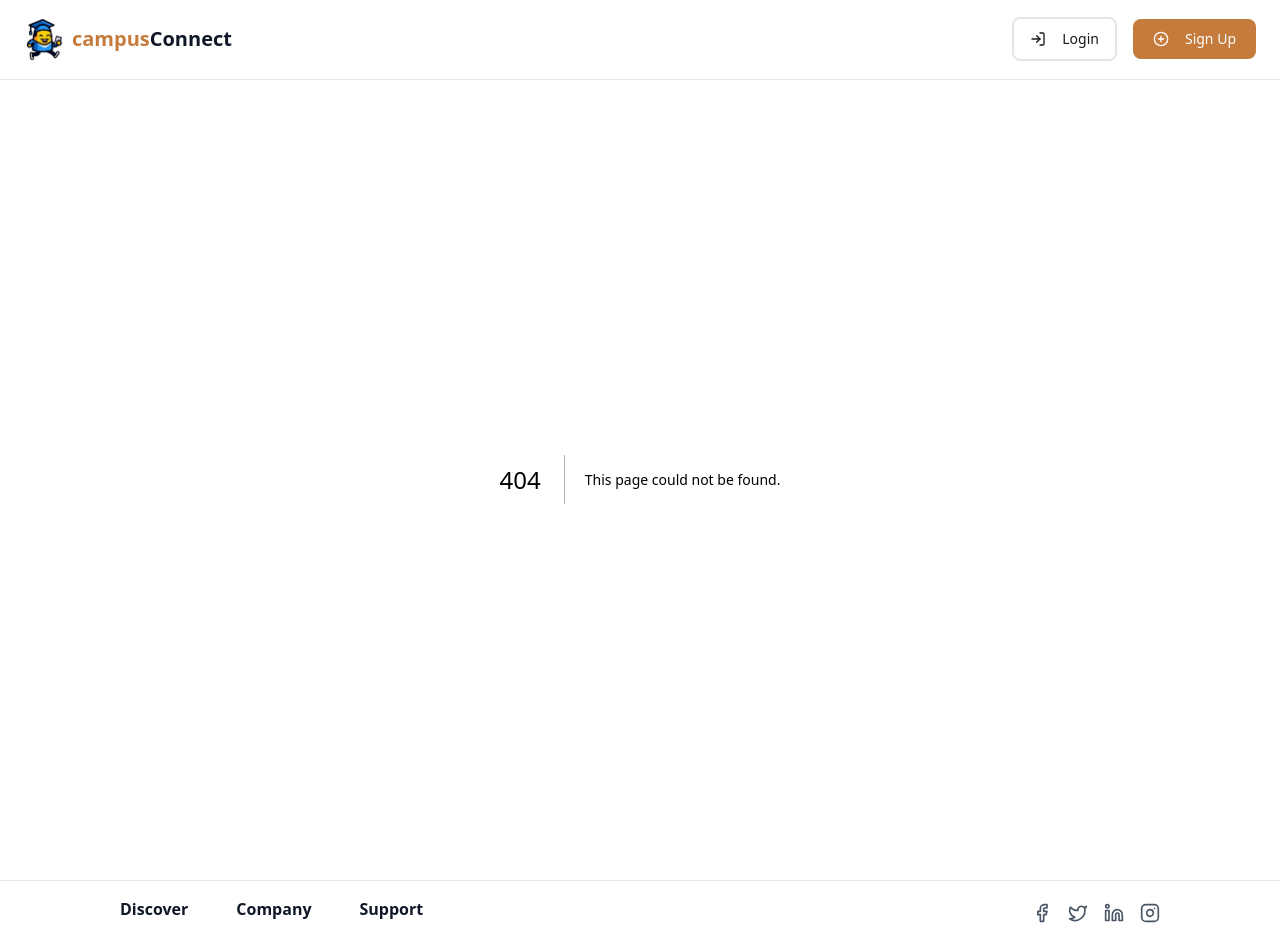
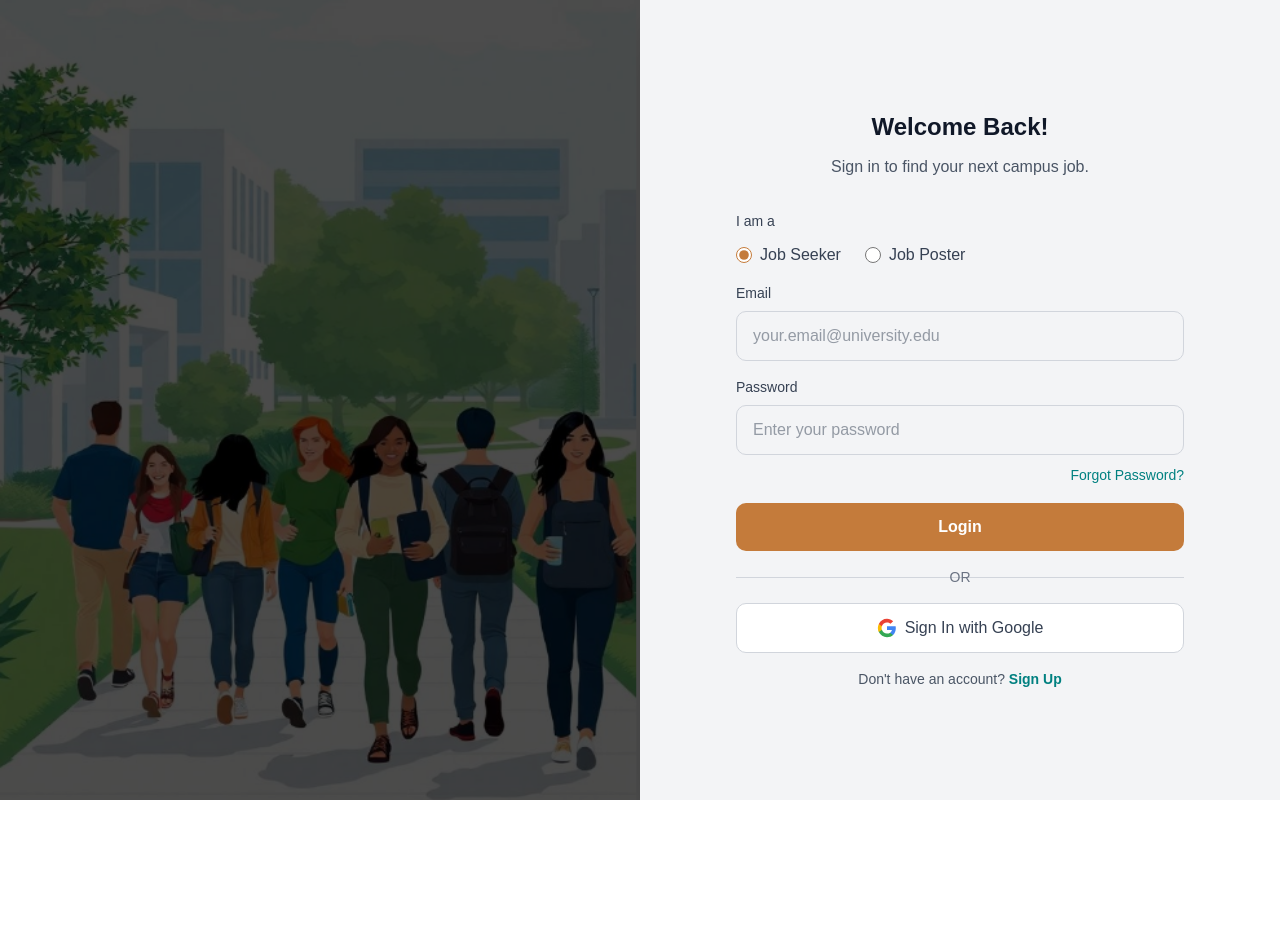
Before and after one commit to juskins/alx-project-nexus, a Next.js app in the folder campus-connect/: page /login in a window 1280 px wide. Before the commit this address had no page. After the commit the page ends 800 px from the top, so only its background shows below. Built offline with nearby package versions, Linux system fonts and the light colour scheme.

Commit message:
style: Design login page UI

```diff
--- a/campus-connect/components/layout/Layout.tsx
+++ b/campus-connect/components/layout/Layout.tsx
@@ -8,11 +8,9 @@ interface LayoutProps {
 const Layout: React.FC<LayoutProps> = ({ children }) => {
    return (
       <>
-         <Header />
          <main className="min-h-screen">
             {children}
          </main>
-         <Footer />
       </>
    )
 }
--- /dev/null
+++ b/campus-connect/pages/login.tsx
@@ -0,0 +1,176 @@
+import { useState } from 'react';
+import Link from 'next/link';
+import { Mail } from 'lucide-react';
+import Image from 'next/image';
+
+const Login = () => {
+   const [userType, setUserType] = useState('jobSeeker');
+   const [email, setEmail] = useState('');
+   const [password, setPassword] = useState('');
+
+   const handleSubmit = (e: React.FormEvent) => {
+      e.preventDefault();
+      console.log('Login:', { userType, email, password });
+   };
+
+   return (
+      <div className='min-h-screen m-auto'>
+         <div className='bg-white h-screen shadow-2xl w-full grid lg:grid-cols-2'>
+            {/* Left Side - Promotional Content */}
+            <div className="relative p-8 lg:p-12 w-full hidden lg:flex flex-col justify-center text-white overflow-hidden">
+               {/* Dark overlay */}
+               <div className="absolute z-40 inset-0 bg-black/70 "></div>
+               {/* Background image slideshow */}
+               <div className="absolute inset-0 w-full h-full">
+                  {/* Campus illustration placeholder */}
+                  <div className="w-full h-full bg-cover bg-bottom" style={{backgroundImage: "url('/assets/images/loginBg.png')"}}>
+                  </div>
+               </div>
+            </div>
+
+            {/* Right Side - Login Form */}
+            <div className="p-4 bg-[#F3F4F6] lg:p-8 shadow-2xl sm:w-4/5 lg:max-h-full lg:w-full lg:h-full  m-auto space-y-6 flex flex-col justify-center">
+               <div className="max-w-md mx-auto w-full">
+                  {/* Header */}
+                  <div className="text-center mb-8">
+                     <h1 className="text-2xl font-bold text-gray-900 mb-3 ">
+                        Welcome Back!
+                     </h1>
+                     <p className="text-gray-600">
+                        Sign in to find your next campus job.
+                     </p>
+                  </div>
+
+                  <form onSubmit={handleSubmit} className="md:space-y-4 space-y-4">
+                     {/* User Type Selection */}
+                     <div>
+                        <label className="block text-sm font-medium text-gray-700 mb-3">
+                           I am a
+                        </label>
+                        <div className="flex gap-6">
+                           <label className="flex items-center cursor-pointer">
+                              <input
+                                 type="radio"
+                                 name="userType"
+                                 value="jobSeeker"
+                                 checked={userType === 'jobSeeker'}
+                                 onChange={(e) => setUserType(e.target.value)}
+                                 className="w-4 h-4 text-brand-color border-gray-300 focus:ring-brand-color accent-brand-color"
+                              />
+                              <span className="ml-2 text-gray-700">Job Seeker</span>
+                           </label>
+                           <label className="flex items-center cursor-pointer">
+                              <input
+                                 type="radio"
+                                 name="userType"
+                                 value="jobPoster"
+                                 checked={userType === 'jobPoster'}
+                                 onChange={(e) => setUserType(e.target.value)}
+                                 className="w-4 h-4 text-brand-color border-gray-300 focus:ring-brand-color accent-brand-color"
+                              />
+                              <span className="ml-2 text-gray-700">Job Poster</span>
+                           </label>
+                        </div>
+                     </div>
+
+                     {/* Email Input */}
+                     <div>
+                        <label htmlFor="email" className="block text-sm font-medium text-gray-700 mb-2">
+                           Email
+                        </label>
+                        <input
+                           type="email"
+                           id="email"
+                           value={email}
+                           onChange={(e) => setEmail(e.target.value)}
+                           placeholder="your.email@university.edu"
+                           className="w-full text-gray-700 px-4 py-3 border border-gray-300 rounded-lg focus:outline-none focus:ring-2 focus:ring-brand-color focus:border-transparent"
+                           required
+                        />
+                     </div>
+
+                     {/* Password Input */}
+                     <div>
+                        <label htmlFor="password" className="block text-sm font-medium text-gray-700 mb-2">
+                           Password
+                        </label>
+                        <input
+                           type="password"
+                           id="password"
+                           value={password}
+                           onChange={(e) => setPassword(e.target.value)}
+                           placeholder="Enter your password"
+                           className="w-full px-4 py-3 text-gray-700 border border-gray-300 rounded-lg focus:outline-none focus:ring-2 focus:ring-brand-color focus:border-transparent"
+                           required
+                        />
+                        <div className="text-right mt-2">
+                           <Link href="/forgot-password" className="text-sm text-brand-green font-medium hover:text-brand-green">
+                              Forgot Password?
+                           </Link>
+                        </div>
+                     </div>
+
+                     {/* Login Button */}
+                     <button
+                        type="submit"
+                        className="w-full bg-brand-color cursor-pointer hover:bg-brand-green text-white font-semibold py-3 rounded-lg transition-colors"
+                     >
+                        Login
+                     </button>
+
+
+
+                     {/* Divider */}
+                     <div className="relative">
+                        <div className="absolute inset-0 flex items-center">
+                           <div className="w-full border-t border-gray-300"></div>
+                        </div>
+                        <div className="relative flex justify-center text-sm">
+                           <span className="px-4 text-gray-500">OR</span>
+                        </div>
+                     </div>
+
+                     {/* Google Sign In */}
+                     <button
+                        type="button"
+                        className="w-full flex items-center justify-center gap-2 bg-white border border-gray-300 hover:bg-gray-50 text-gray-700 font-medium py-3 rounded-lg transition-colors"
+                     >
+                        <svg className="w-5 h-5" viewBox="0 0 24 24">
+                           <path
+                              fill="#4285F4"
+                              d="M22.56 12.25c0-.78-.07-1.53-.2-2.25H12v4.26h5.92c-.26 1.37-1.04 2.53-2.21 3.31v2.77h3.57c2.08-1.92 3.28-4.74 3.28-8.09z"
+                           />
+                           <path
+                              fill="#34A853"
+                              d="M12 23c2.97 0 5.46-.98 7.28-2.66l-3.57-2.77c-.98.66-2.23 1.06-3.71 1.06-2.86 0-5.29-1.93-6.16-4.53H2.18v2.84C3.99 20.53 7.7 23 12 23z"
+                           />
+                           <path
+                              fill="#FBBC05"
+                              d="M5.84 14.09c-.22-.66-.35-1.36-.35-2.09s.13-1.43.35-2.09V7.07H2.18C1.43 8.55 1 10.22 1 12s.43 3.45 1.18 4.93l2.85-2.22.81-.62z"
+                           />
+                           <path
+                              fill="#EA4335"
+                              d="M12 5.38c1.62 0 3.06.56 4.21 1.64l3.15-3.15C17.45 2.09 14.97 1 12 1 7.7 1 3.99 3.47 2.18 7.07l3.66 2.84c.87-2.6 3.3-4.53 6.16-4.53z"
+                           />
+                        </svg>
+                        Sign In with Google
+                     </button>
+
+                     {/* Sign Up Link */}
+                     <div className="text-center text-sm text-gray-600">
+                        Don't have an account?{' '}
+                        <Link href="/signup" className="text-brand-green font-bold hover:text-brand-green">
+                           Sign Up
+                        </Link>
+                     </div>
+                  </form>
+               </div>
+            </div>
+
+
+         </div>
+      </div>
+   );
+};
+
+export default Login;
--- a/campus-connect/styles/globals.css
+++ b/campus-connect/styles/globals.css
@@ -4,8 +4,8 @@
 @custom-variant dark (&:is(.dark *));
 
 :root {
-  --brand-color:#C47B3B;
-  --brand-green:teal;
+  --brand-color: #C47B3B;
+  --brand-green: teal;
   --background: oklch(1 0 0);
   --foreground: oklch(0.145 0 0);
   --radius: 0.625rem;
@@ -140,7 +140,9 @@ html {
   * {
     @apply border-border outline-ring/50;
   }
+
   body {
     @apply bg-background text-foreground;
+    font-family: 'Poppins', Arial, Helvetica, sans-serif;
   }
 }
```
Also changed, not shown: campus-connect/public/assets/images/loginBg.png (added).
